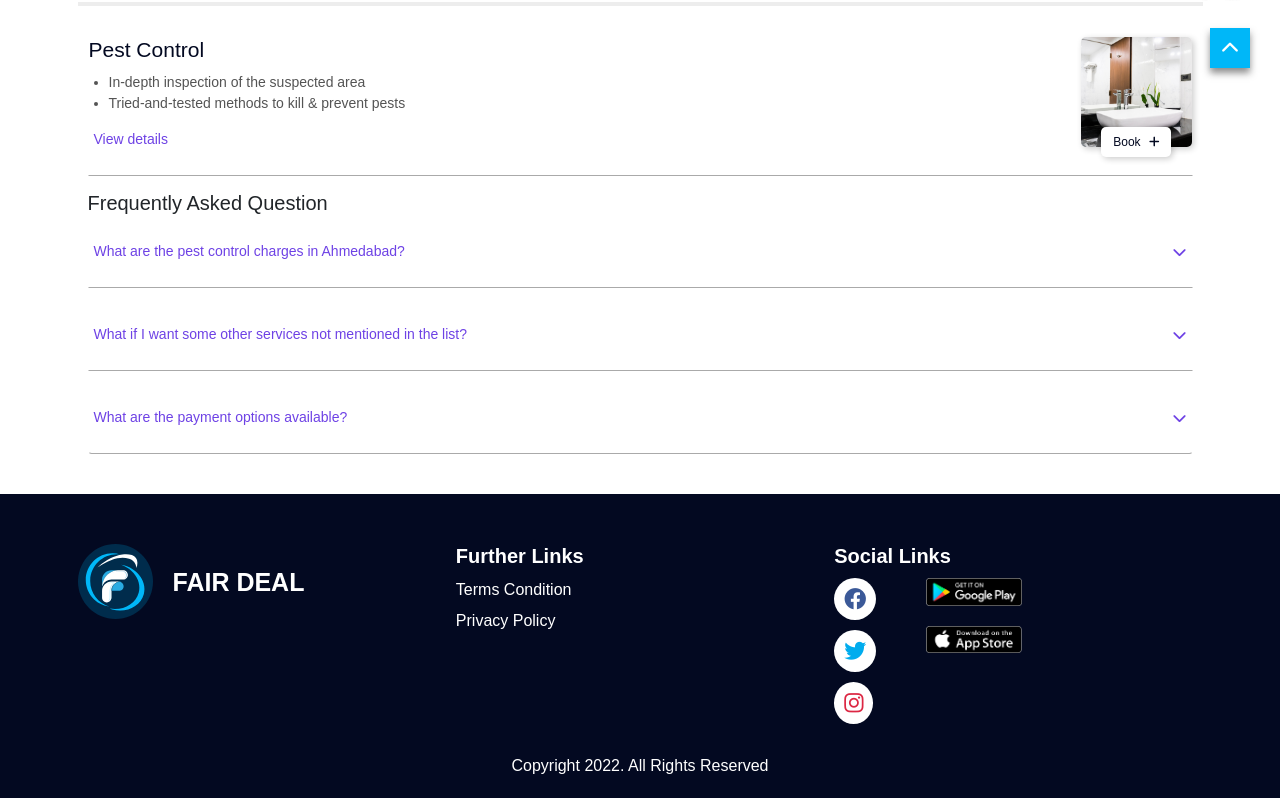
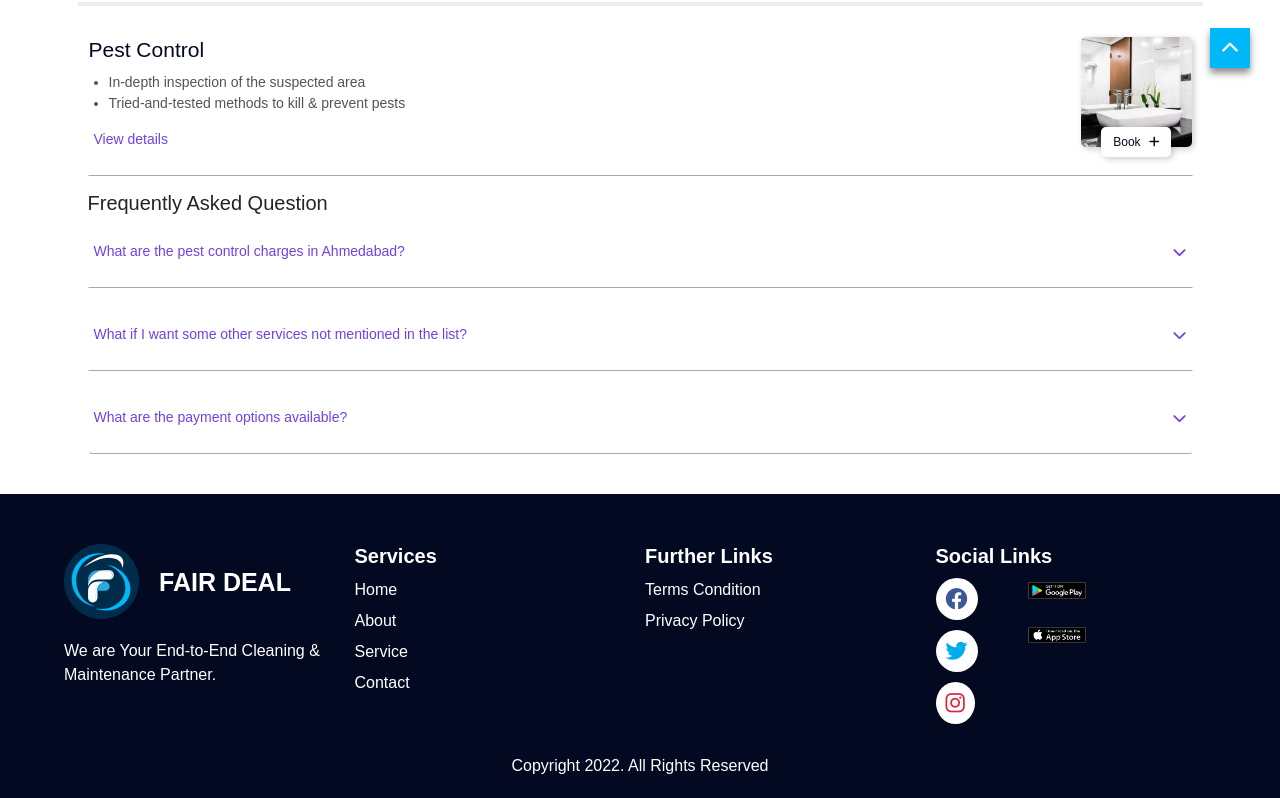
Before and after one commit to yaminshaikh217/General-Service, a React (Vite) app: page /pest in a window 1280 px wide. Shown: the part 692-1490 px from the top of the page. Built offline with nearby package versions, Linux system fonts and the light colour scheme; a web font is replaced by a local one.

Commit message:
Changes in footer and small ui changes

```diff
--- a/src/Components/Footer.jsx
+++ b/src/Components/Footer.jsx
@@ -14,12 +14,23 @@ const Footer = () => {
   return (
     <>
       <footer>
-        <div className="container footer">
+        <div className=" footer">
 
           <div className="grid-col-3">
-            <div className="logo">
-              <img src={Logo} alt="Logo" />
-              <h2>FAIR DEAL</h2>
+            <div>
+              <div className="logo">
+                <img src={Logo} alt="Logo" />
+                <h2>FAIR DEAL</h2>
+              </div>
+              <NavLink to='#'><p>We are Your End-to-End
+                Cleaning & Maintenance Partner.</p></NavLink>
+            </div>
+            <div>
+              <h4 className="footer-title">Services</h4>
+              <a href="/#abouts"><p>Home</p></a>
+              <a href="/#abouts"><p>About</p></a>
+              <a href="/#serviceId"><p>Service</p></a>
+              <a href="/#contactus"><p>Contact</p></a>
             </div>
             <div>
               <h4 className="footer-title">Further Links</h4>
--- a/src/index.css
+++ b/src/index.css
@@ -328,6 +328,8 @@ footer {
   /* display: flex; */
   justify-content: space-between;
   align-items: center;
+  width: 90%;
+  margin-inline: auto;
 }
 .footer .logo {
   margin-bottom: 2rem;
@@ -365,7 +367,7 @@ footer {
 }
 .grid-col-3 {
   display: grid;
-  grid-template-columns: repeat(3, 1fr);
+  grid-template-columns: repeat(4, 1fr);
   gap: 1rem;
   align-items: flex-start;
   padding-top: 3rem;
```
